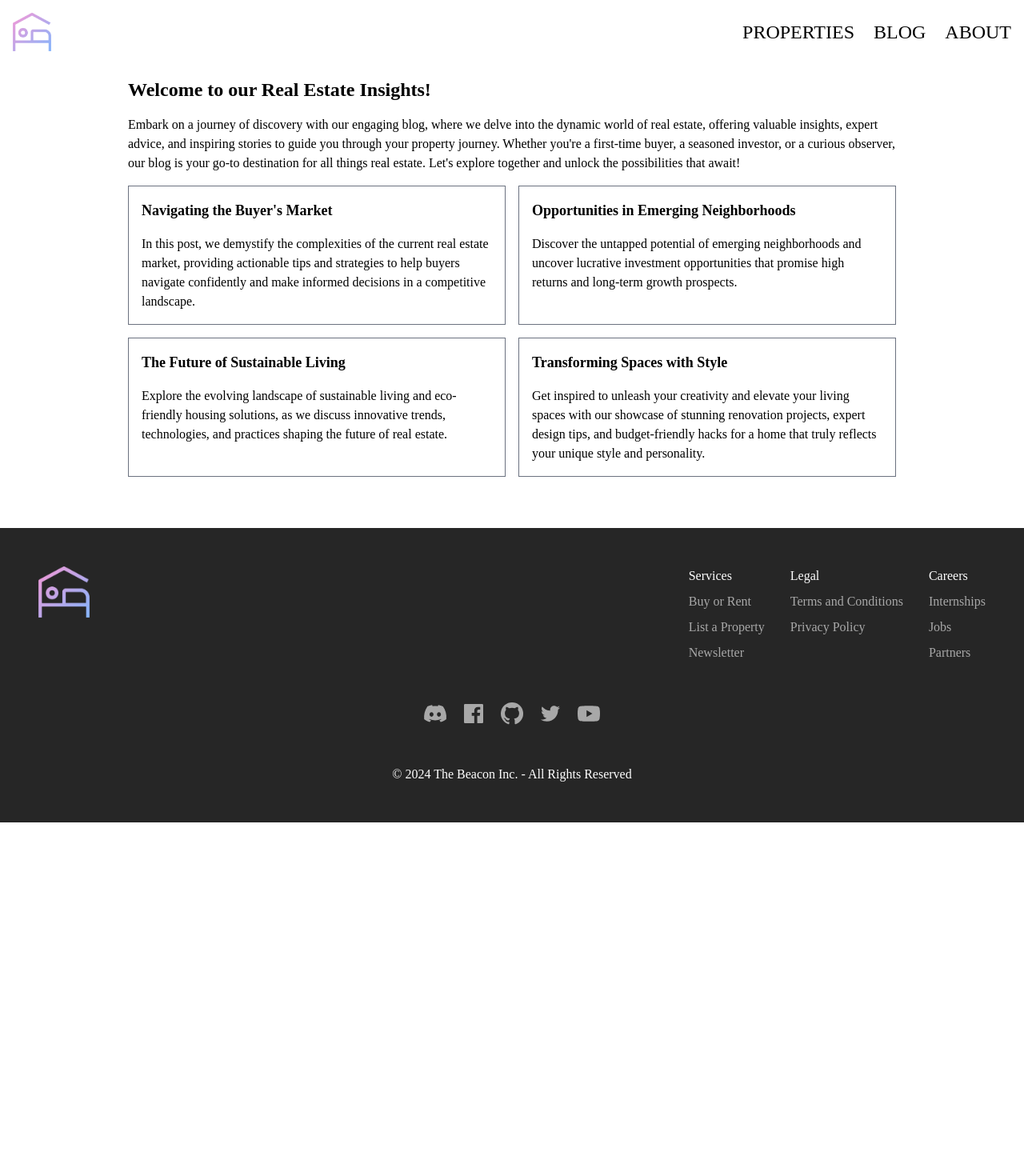
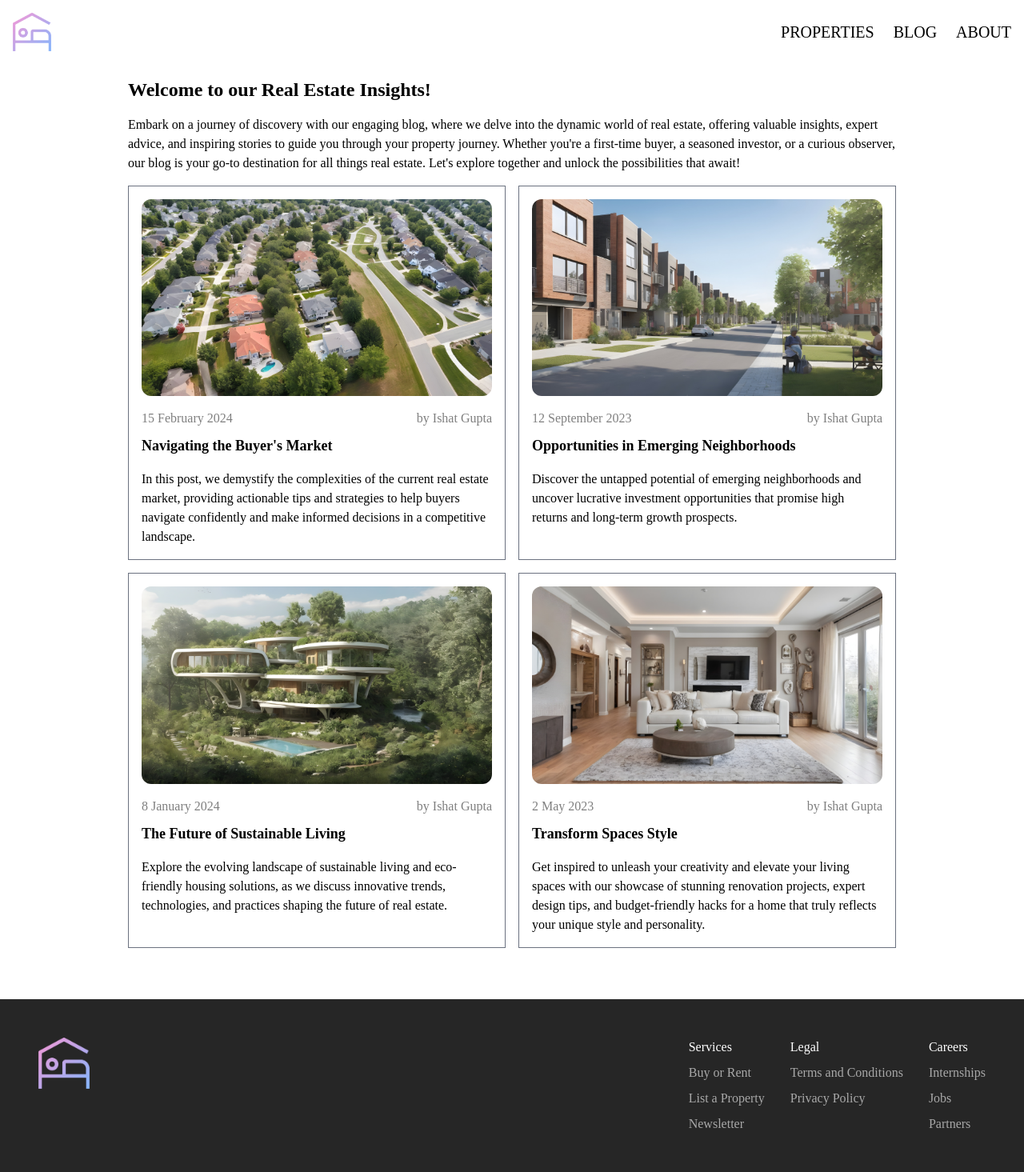
Before and after one commit to ReMod-Software/tk24-re-app, a Nuxt app: page /blog in a window 1280 px wide. Shown: the top 1465 px of the page at 80% size. Before the commit the page ends 1028 px from the top, so only its background shows below. Built offline with nearby package versions, Linux system fonts and the light colour scheme; a web font is replaced by a local one.

Commit message:
chore: cleanup; feat: make social icons clickable

```diff
--- a/pages/about.vue
+++ b/pages/about.vue
@@ -2,7 +2,7 @@
     <header class="p-4 flex justify-between bg-transparent backdrop-blur-lg sticky top-0">
         <img src="/branding/beacon_logo_base.png" class="h-12 w-12" />
         <nav class="hidden md:flex gap-6 justify-center items-center">
-            <a v-for="item in HEADER_NAV" href="{{ item.content }}"
+            <a v-for="item in HEADER_NAV" :href="item.content"
                 class="uppercase text-2xl text-center text-black no-underline hover:underline">
                 {{ item.content }}
             </a>
@@ -11,26 +11,33 @@
     </header>
 
     <main class="m-4 mb-16 md:mx-40 rounded-lg flex flex-col gap-4">
-        <h1 class="text-2xl font-semibold text-black">Welcome to our Real Estate Insights!</h1>
-        <p>
-            Embark on a journey of discovery with our engaging blog, where we delve into the dynamic world of real estate,
-            offering valuable insights, expert advice, and inspiring stories to guide you through your property journey.
-            Whether you're a first-time buyer, a seasoned investor, or a curious observer, our blog is your go-to
-            destination for all things real estate. Let's explore together and unlock the possibilities that await!
+        <h1 class="text-2xl text-black hover:underline gap-4 font-semibold pt-8">About <span class="italic">Beacon</span>
+        </h1>
+
+        <p class="text-gray-600 font-serif">
+            At <span class="italic">Beacon</span>, we are driven by a simple yet powerful mission: to revolutionize the real
+            estate experience for
+            consumers like you. We exist because we were not satisfied with the status quo. In a landscape dominated by
+            opaque processes and profit-driven motives, we saw an opportunity to redefine the industry and put the needs
+            of consumers first.
+
+            With a relentless spirit and unwavering determination, we set out to challenge the norms and bring about a
+            consumer-friendly change in an ecosystem often plagued by greedy brokers and landlords. We believe that
+            transparency, honesty, and integrity should be the cornerstones of every real estate transaction, and we are
+            committed to delivering a platform that embodies these values.
+
+            <span class="italic">Beacon</span> is powered by ReMod Limited, a forward-thinking company dedicated to driving
+            innovation and positive
+            change in the real estate sector. Behind our platform are three passionate individuals who bring a wealth of
+            experience and expertise to the table:
+
+            Together, we are committed to building a trusted and transparent real estate platform that empowers
+            consumers, fosters community, and drives positive change in the industry. Welcome to <span
+                class="italic">Beacon</span>, where your
+            property journey begins with trust and ends with satisfaction.
+
         </p>
 
-        <div class="grid grid-cols-1 md:grid-cols-2 gap-4">
-            <div v-for="[k, v] in Object.entries(BLOG_POSTS)" class="border-solid border p-4 border-gray-500">
-                <!--          <img src="{{ v.imageUrl }}" /> -->
-
-                <h1 class="text-lg font-semibold mb-4">{{ v.name }}</h1>
-
-                <p>
-                    {{ v.description }}
-                </p>
-
-            </div>
-        </div>
     </main>
 
     <footer class="flex flex-col p-12 bg-[#262626] gap-12">
@@ -47,8 +54,9 @@
         </div>
 
         <div class="flex justify-center items-center gap-4">
-            <img class="invert opacity-60 h-8 w-8" v-for="social in SOCIALS"
-                :src="'/svg/logo--' + social.toLowerCase() + '.svg'" />
+            <a class="invert opacity-60 h-8 w-8" v-for="[k, v] in Object.entries(SOCIALS)" :href="v.url">
+                <img :src="'/svg/logo--' + v.name.toLowerCase() + '.svg'" :alt="v.name" />
+            </a>
         </div>
 
         <p class="text-center text-white">
@@ -58,45 +66,21 @@
 </template>
 
 <script setup lang="ts">
-const HEADER_NAV = [{
-    "type": "text",
-    "content": "properties"
-},
-{
-    "type": "text",
-    "content": "blog"
-},
-{
-    "type": "text",
-    "content": "about"
-},
+import { HEADER_NAV, SOCIALS, FOOTER_ITEMS } from './constants'
+import type { Author } from './constants'
+
+const AUTHORS: Array<Author> = [
+    {
+        "name": "LePichu",
+        "pfp": "",
+        "description": "dev"
+    },
+    {
+        "name": "joe",
+        "pfp": "",
+        "description": "dev"
+    }
 ]
-
-const SOCIALS = [
-    "Discord",
-    "Facebook",
-    "Github",
-    "Twitter",
-    "YouTube"
-]
-
-const FOOTER_ITEMS = {
-    "Services": [
-        "Buy or Rent",
-        "List a Property",
-        "Newsletter"
-    ],
-    "Legal": [
-        "Terms and Conditions",
-        "Privacy Policy"
-    ],
-    "Careers": [
-        "Internships",
-        "Jobs",
-        "Partners"
-    ]
-}
-
 
 </script>
 
@@ -104,4 +88,13 @@ const FOOTER_ITEMS = {
 #main-hero {
     background-image: url("/photos/search_bg.webp");
     background-size: cover;
+}
+
+p {
+    line-height: 1.5;
+    font-size: 1.25rem;
+}
+
+a {
+    font-family: sans-serif;
 }</style>
--- a/pages/blog/index.vue
+++ b/pages/blog/index.vue
@@ -2,8 +2,8 @@
     <header class="p-4 flex justify-between bg-transparent backdrop-blur-lg sticky top-0">
         <img src="/branding/beacon_logo_base.png" class="h-12 w-12" />
         <nav class="hidden md:flex gap-6 justify-center items-center">
-            <a v-for="item in HEADER_NAV" href="{{ item.content }}"
-                class="uppercase text-2xl text-center text-black no-underline hover:underline">
+            <a v-for="item in HEADER_NAV" :href="'../' + item.content"
+                class="uppercase text-xl text-center text-black no-underline hover:underline">
                 {{ item.content }}
             </a>
         </nav>
@@ -21,7 +21,13 @@
 
         <div class="grid grid-cols-1 md:grid-cols-2 gap-4">
             <div v-for="[k, v] in Object.entries(BLOG_POSTS)" class="border-solid border p-4 border-gray-500">
-                <!--          <img src="{{ v.imageUrl }}" /> -->
+                <img class="w-full rounded-xl mb-4" :src="v.imageUrl" />
+
+                <div class="flex justify-between opacity-50 mb-2">
+
+                    <p>{{ v.date }}</p>
+                    <p>by {{ v.author }}</p>
+                </div>
 
                 <h1 class="text-lg font-semibold mb-4">{{ v.name }}</h1>
 
@@ -47,8 +53,9 @@
         </div>
 
         <div class="flex justify-center items-center gap-4">
-            <img class="invert opacity-60 h-8 w-8" v-for="social in SOCIALS"
-                :src="'/svg/logo--' + social.toLowerCase() + '.svg'" />
+            <a class="invert opacity-60 h-8 w-8" v-for="[k, v] in Object.entries(SOCIALS)" :href="v.url">
+                <img :src="'/svg/logo--' + v.name.toLowerCase() + '.svg'" :alt="v.name" />
+            </a>
         </div>
 
         <p class="text-center text-white">
@@ -58,44 +65,7 @@
 </template>
 
 <script setup lang="ts">
-const HEADER_NAV = [{
-    "type": "text",
-    "content": "properties"
-},
-{
-    "type": "text",
-    "content": "blog"
-},
-{
-    "type": "text",
-    "content": "about"
-},
-]
-
-const SOCIALS = [
-    "Discord",
-    "Facebook",
-    "Github",
-    "Twitter",
-    "YouTube"
-]
-
-const FOOTER_ITEMS = {
-    "Services": [
-        "Buy or Rent",
-        "List a Property",
-        "Newsletter"
-    ],
-    "Legal": [
-        "Terms and Conditions",
-        "Privacy Policy"
-    ],
-    "Careers": [
-        "Internships",
-        "Jobs",
-        "Partners"
-    ]
-}
+import { HEADER_NAV, SOCIALS, FOOTER_ITEMS } from '../constants'
 
 interface BlogPost {
     name: string,
@@ -111,28 +81,28 @@ const BLOG_POSTS: Array<BlogPost> = [
         "description": "In this post, we demystify the complexities of the current real estate market, providing actionable tips and strategies to help buyers navigate confidently and make informed decisions in a competitive landscape.",
         "imageUrl": "/blog/navigating_the_buyers_market.png",
         "author": "Ishat Gupta",
-        "date": "15-2-2024"
+        "date": "15 February 2024"
     },
     {
         "name": "Opportunities in Emerging Neighborhoods",
         "description": "Discover the untapped potential of emerging neighborhoods and uncover lucrative investment opportunities that promise high returns and long-term growth prospects.",
         "imageUrl": "/blog/investment_opportunities_in_emerging_neighborhoods.png",
         "author": "Ishat Gupta",
-        "date": "15-2-2024"
+        "date": "12 September 2023"
     },
     {
         "name": "The Future of Sustainable Living",
         "description": "Explore the evolving landscape of sustainable living and eco-friendly housing solutions, as we discuss innovative trends, technologies, and practices shaping the future of real estate.",
         "imageUrl": "/blog/the_future_of_sustainable_living.png",
         "author": "Ishat Gupta",
-        "date": "15-2-2024"
+        "date": "8 January 2024"
     },
     {
-        "name": "Transforming Spaces with Style",
+        "name": "Transform Spaces Style",
         "description": "Get inspired to unleash your creativity and elevate your living spaces with our showcase of stunning renovation projects, expert design tips, and budget-friendly hacks for a home that truly reflects your unique style and personality.",
-        "imageUrl": "/blog/renovation_inspiration_transforming_spaces_with_style.png",
+        "imageUrl": "/blog/transforming_spaces_with_style.png",
         "author": "Ishat Gupta",
-        "date": "15-2-2024"
+        "date": "2 May 2023"
     },
 ]
 
@@ -142,4 +112,5 @@ const BLOG_POSTS: Array<BlogPost> = [
 #main-hero {
     background-image: url("/photos/search_bg.webp");
     background-size: cover;
-}</style>
+}
+</style>
--- /dev/null
+++ b/pages/constants.ts
@@ -0,0 +1,64 @@
+const HEADER_NAV = [{
+    "type": "text",
+    "content": "properties"
+},
+{
+    "type": "text",
+    "content": "blog"
+},
+{
+    "type": "text",
+    "content": "about"
+},
+]
+
+const FOOTER_ITEMS = {
+    "Services": [
+        "Buy or Rent",
+        "List a Property",
+        "Newsletter"
+    ],
+    "Legal": [
+        "Terms and Conditions",
+        "Privacy Policy"
+    ],
+    "Careers": [
+        "Internships",
+        "Jobs",
+        "Partners"
+    ]
+}
+
+
+interface Author {
+    name: string,
+    pfp: string,
+    description: string
+}
+
+
+const SOCIALS = [
+    {
+        "name": "Discord",
+        "url": "https://discord.gg/",
+    },
+    {
+        "name": "Facebook",
+        "url": "https://www.facebook.com/",
+    },
+    {
+        "name": "Github",
+        "url": "https://github.com/LePichu/tk24-re-app"
+    },
+    {
+        "name": "Twitter",
+        "url": "https://twitter.com/",
+    },
+    {
+        "name": "YouTube",
+        "url": "https://www.youtube.com/"
+    }
+]
+
+export { HEADER_NAV, SOCIALS, FOOTER_ITEMS }
+export type { Author }
--- a/pages/index.vue
+++ b/pages/index.vue
@@ -2,8 +2,8 @@
   <header class="p-4 flex justify-between bg-transparent backdrop-blur-lg sticky top-0">
     <img src="/branding/beacon_logo_base.png" class="h-12 w-12" />
     <nav class="hidden md:flex gap-6 justify-center items-center">
-      <a v-for="item in HEADER_NAV" href="{{ item.content }}"
-        class="uppercase text-2xl text-center text-black no-underline hover:underline">
+      <a v-for="item in HEADER_NAV" :href="'../' + item.content"
+        class="uppercase text-2xl text-center text-black no-underline hover:underline font-serif">
         {{ item.content }}
       </a>
     </nav>
@@ -24,11 +24,11 @@
     </div>
     <div class="content md:mx-40">
       <h1 class="text-2xl text-center">
-        We care about our <span class="font-serif italics">consumers</span>, and their quality of place...
+        We care about our <span class="italic">consumers</span>, and their quality of place...
       </h1>
       <div class="grid grid-cols-1 md:grid-cols-2 gap-4">
         <div v-for="ft in CONSUMER_FEATURES" class="border border-solid border-gray-500 flex flex-col gap-4">
-           <img :src="'/svg/' + ft.icon + '.svg' " class="h-16 w-16">
+          <img :src="'/svg/' + ft.icon + '.svg'" class="h-16 w-16">
         </div>
       </div>
     </div>
@@ -47,10 +47,11 @@
       </div>
     </div>
 
-    <div class="flex justify-center items-center gap-4">
-      <img class="invert opacity-60 h-8 w-8" v-for="social in SOCIALS"
-        :src="'/svg/logo--' + social.toLowerCase() + '.svg'" />
-    </div>
+     <div class="flex justify-center items-center gap-4">
+            <a class="invert opacity-60 h-8 w-8" v-for="[k, v] in Object.entries(SOCIALS)" :href="v.url">
+                <img :src="'/svg/logo--' + v.name.toLowerCase() + '.svg'" :alt="v.name" />
+            </a>
+        </div>
 
     <p class="text-center text-white">
       © 2024 The Beacon Inc. - All Rights Reserved
@@ -59,44 +60,7 @@
 </template>
 
 <script setup lang="ts">
-const HEADER_NAV = [{
-  "type": "text",
-  "content": "properties"
-},
-{
-  "type": "text",
-  "content": "blog"
-},
-{
-  "type": "text",
-  "content": "about"
-},
-]
-
-const SOCIALS = [
-  "Discord",
-  "Facebook",
-  "Github",
-  "Twitter",
-  "YouTube"
-]
-
-const FOOTER_ITEMS = {
-  "Services": [
-    "Buy or Rent",
-    "List a Property",
-    "Newsletter"
-  ],
-  "Legal": [
-    "Terms and Conditions",
-    "Privacy Policy"
-  ],
-  "Careers": [
-    "Internships",
-    "Jobs",
-    "Partners"
-  ]
-}
+import { HEADER_NAV, SOCIALS, FOOTER_ITEMS } from './constants'
 
 interface Feature {
   icon: string
@@ -113,7 +77,13 @@ const PROVIDER_FEATURES: Feature[] = [
 ]
 </script>
 
-<style>#main-hero {
+<style>
+#main-hero {
   background-image: url("/photos/search_bg.webp");
   background-size: cover;
-}</style>
+}
+
+span {
+  font-family: sans-serif;
+}
+</style>
```
